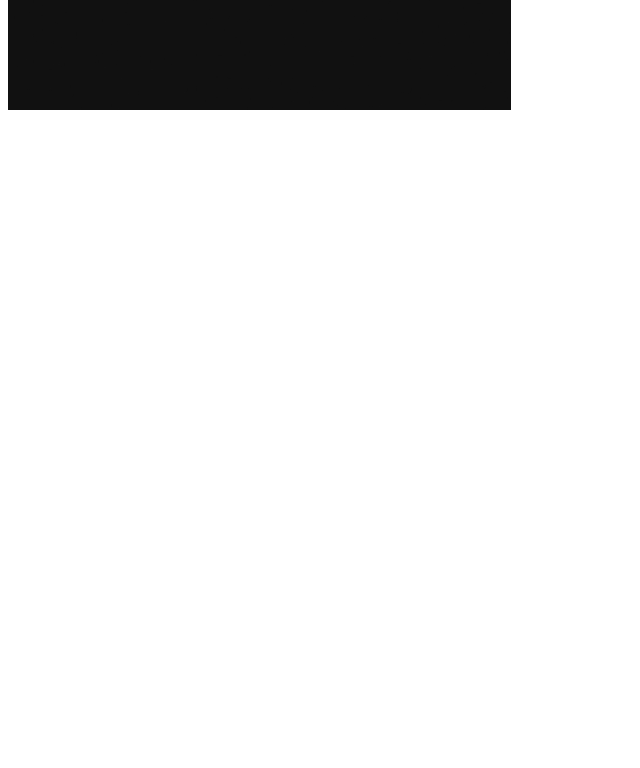
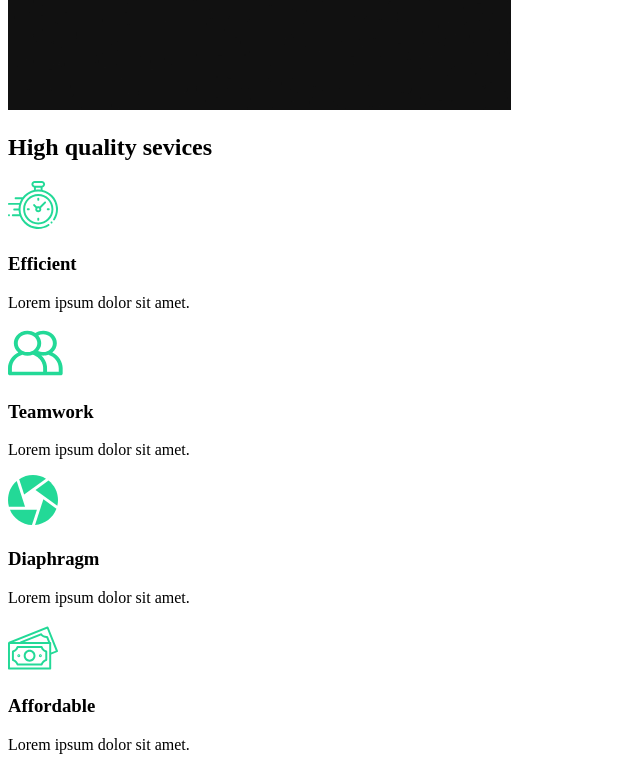
Before and after one commit to Sadap93/react-portfolio, a React (Create React App) app in the folder react-portfolio/: page / in a window 1280 px wide. Shown: the part 860-1628 px from the top of the page, without its empty margins (0-640 px from the left). Before the commit the page ends 982 px from the top, so only its background shows below. Built offline with nearby package versions, Linux system fonts and the light colour scheme.

Commit message:
Services Section

```diff
--- /dev/null
+++ b/react-portfolio/src/components/ServicesSection.js
@@ -0,0 +1,53 @@
+import React from 'react';
+//Import Icons
+import clock from '../img/clock.svg';
+import diaphragm from '../img/diaphragm.svg';
+import money from '../img/money.svg';
+import teamwork from '../img/teamwork.svg';
+import home2 from '../img/home2.png';
+
+
+
+
+const ServicesSection = () => {
+    return (
+        <div className="description">
+            <h2>High <span>quality</span> sevices</h2>
+            <div className="cards">
+                <div className="card">
+                    <div className="icon">
+                        <img alt="icon" src={clock}></img>
+                        <h3>Efficient</h3>
+                    </div>
+                    <p>Lorem ipsum dolor sit amet.</p>
+                </div>
+                <div className="card">
+                    <div className="icon">
+                        <img alt="icon" src={teamwork}></img>
+                        <h3>Teamwork</h3>
+                    </div>
+                    <p>Lorem ipsum dolor sit amet.</p>
+                </div>
+                <div className="card">
+                    <div className="icon">
+                        <img alt="icon" src={diaphragm}></img>
+                        <h3>Diaphragm</h3>
+                    </div>
+                    <p>Lorem ipsum dolor sit amet.</p>
+                </div>
+                <div className="card">
+                    <div className="icon">
+                        <img alt="icon" src={money}></img>
+                        <h3>Affordable</h3>
+                    </div>
+                    <p>Lorem ipsum dolor sit amet.</p>
+                </div>
+            </div>
+            <div className="image">
+                <img alt="camera" src={home2}></img>
+            </div>
+        </div>
+    );
+};
+
+export default ServicesSection;
--- a/react-portfolio/src/pages/AboutUs.js
+++ b/react-portfolio/src/pages/AboutUs.js
@@ -1,11 +1,15 @@
 import React from 'react';
 //Page Components
 import AboutSection from '../components/AboutSection';
+import ServicesSection from '../components/ServicesSection';
 
 const AboutUs = () => {
     return(
+        <>
         <AboutSection />
+        <ServicesSection />
+        </>
     );
-}
+};
 
 export default AboutUs;
```
Also changed, not shown: 1 other file (tests, documents, lock files or other folders).
